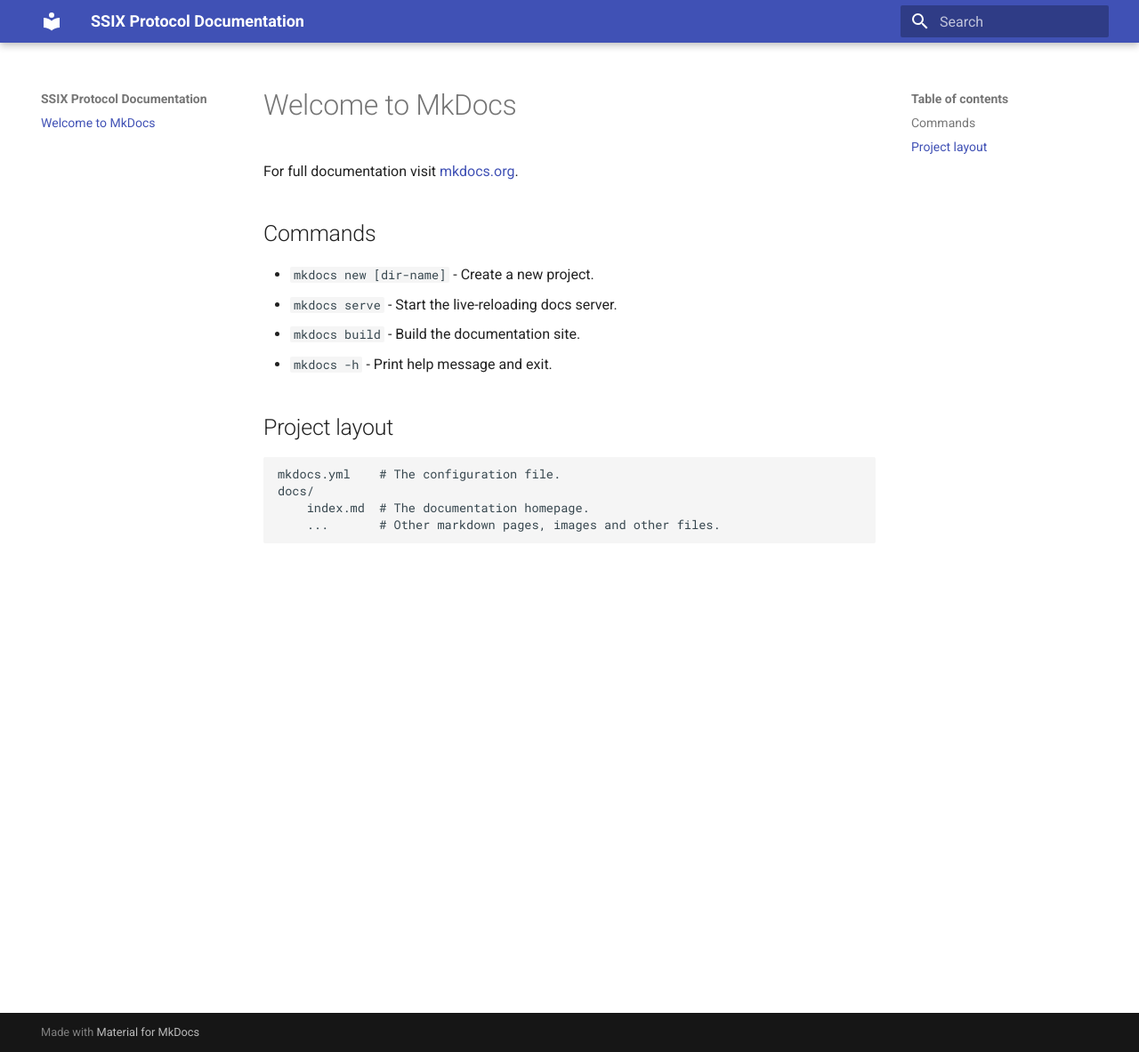
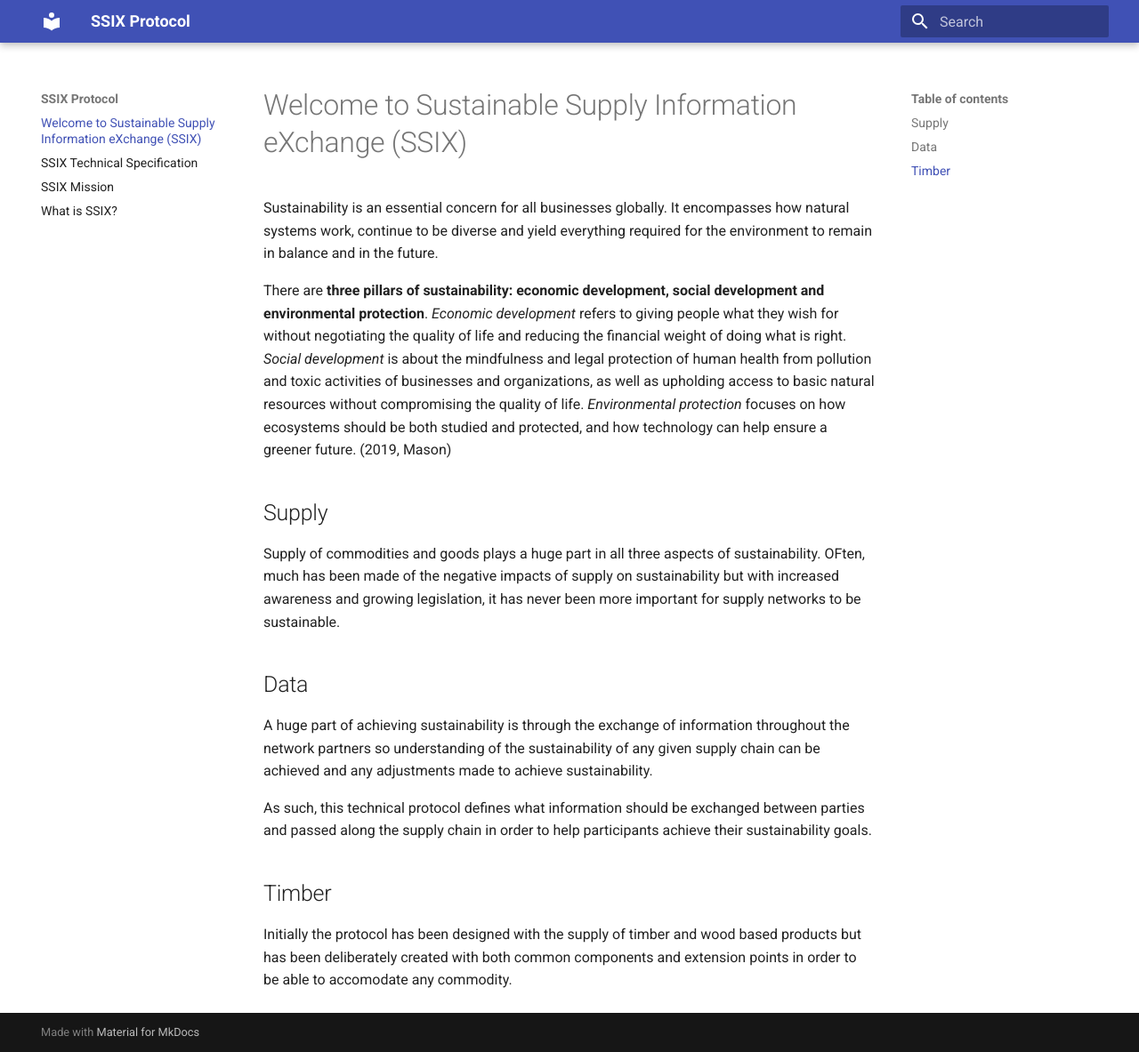
Before and after one commit to davojc/ssixprotocol, an MkDocs documentation site: the page built from docs/index.md, in a window 1280 px wide and 1183 px high. Shown: the whole window at 89% size. Built offline with MkDocs 1.6.1 and Material for MkDocs 9.7.7, drawn with Linux system fonts in a browser that asks for light colours.

Commit message:
Initial content.

```diff
--- a/docs/index.md
+++ b/docs/index.md
@@ -1,17 +1,19 @@
-# Welcome to MkDocs
+# Welcome to Sustainable Supply Information eXchange (SSIX)
 
-For full documentation visit [mkdocs.org](https://www.mkdocs.org).
+Sustainability is an essential concern for all businesses globally. It encompasses how natural systems work, continue to be diverse and yield everything required for the environment to remain in balance and in the future.
 
-## Commands
+There are **three pillars of sustainability: economic development, social development and environmental protection**. *Economic development* refers to giving people what they wish for without negotiating the quality of life and reducing the financial weight of doing what is right. *Social development* is about the mindfulness and legal protection of human health from pollution and toxic activities of businesses and organizations, as well as upholding access to basic natural resources without compromising the quality of life. *Environmental protection* focuses on how ecosystems should be both studied and protected, and how technology can help ensure a greener future. (2019, Mason)
 
-* `mkdocs new [dir-name]` - Create a new project.
-* `mkdocs serve` - Start the live-reloading docs server.
-* `mkdocs build` - Build the documentation site.
-* `mkdocs -h` - Print help message and exit.
+## Supply
 
-## Project layout
+Supply of commodities and goods plays a huge part in all three aspects of sustainability. OFten, much has been made of the negative impacts of supply on sustainability but with increased awareness and growing legislation, it has never been more important for supply networks to be sustainable.
 
-    mkdocs.yml    # The configuration file.
-    docs/
-        index.md  # The documentation homepage.
-        ...       # Other markdown pages, images and other files.
+## Data
+
+A huge part of achieving sustainability is through the exchange of information throughout the network partners so understanding of the sustainability of any given supply chain can be achieved and any adjustments made to achieve sustainability.
+
+As such, this technical protocol defines what information should be exchanged between parties and passed along the supply chain in order to help participants achieve their sustainability goals.
+
+## Timber
+
+Initially the protocol has been designed with the supply of timber and wood based products but has been deliberately created with both common components and extension points in order to be able to accomodate any commodity.
--- a/mkdocs.yml
+++ b/mkdocs.yml
@@ -1,4 +1,6 @@
-site_name: SSIX Protocol Documentation
+site_name: SSIX Protocol
+
+site_description: Sustainable Supply Information Exchange (SSIX) Protocol Documentation
 
 theme:
   name: material
```
Also changed, not shown: docs/specification.md (added, +71 -0 lines), docs/ssixmission.md (added, +10 -0 lines), docs/whatisssix.md (added, +7 -0 lines).
